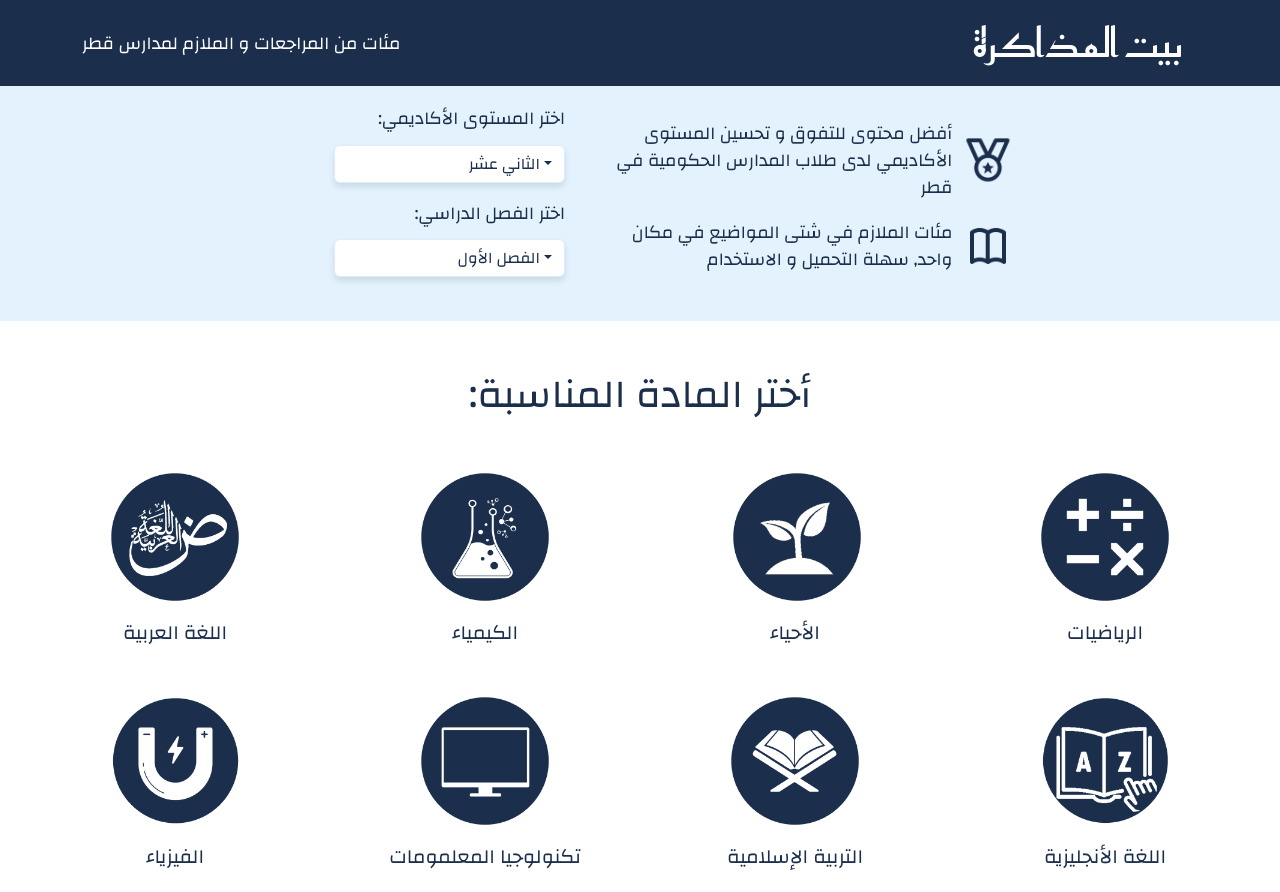
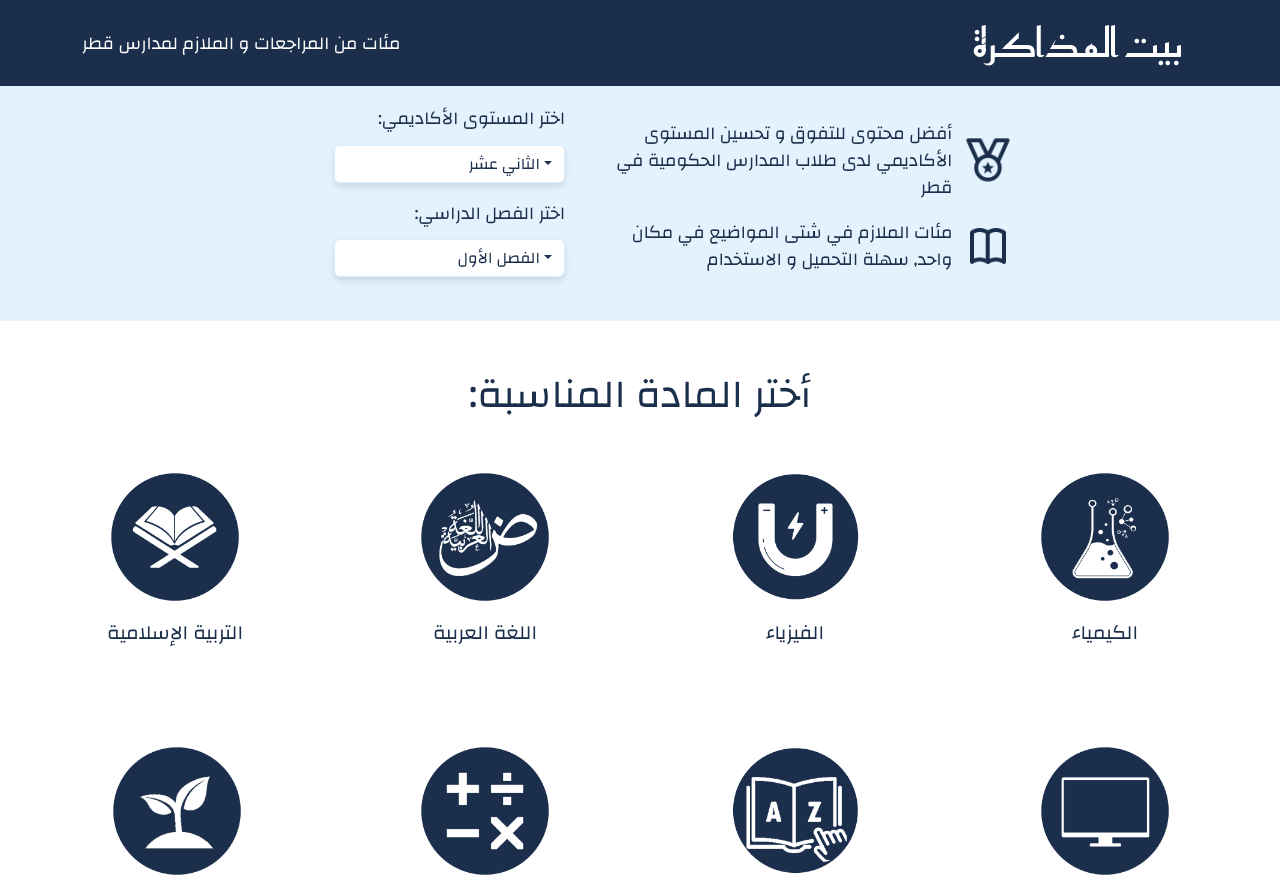
Before and after one commit to tem556/asila, a React (Vite) app: page / in a window 1280 px wide. Shown: the top 892 px of the page. Built offline with nearby package versions, Linux system fonts and the light colour scheme.

Commit message:
Update SubjectDeck to use map

```diff
--- a/src/components/SubjectDeck.jsx
+++ b/src/components/SubjectDeck.jsx
@@ -12,13 +12,23 @@ import PhysicsSymbol from '../assets/SubjectSymbols/PhysicsSymbol.png'
 import './SubjectDeck.css'
 
 function SubjectDeck() {
+    const subjects = Array.from({ length: 8}, (_, i) => i + 1);
+    const subjectTexts = {
+        1: 'التربية الإسلامية', 2: 'اللغة العربية', 3: 'الفيزياء', 4: 'الكيمياء',
+        5: 'الأحياء', 6: 'الرياضيات', 7: 'اللغة الأنجليزية', 8: 'تكنولوجيا المعلمومات'
+    }
+
+    const subjectImgs = {
+        1: ISSymbol, 2: ArabicImg, 3: PhysicsSymbol, 4: ChemistryImg,
+        5: BiologyImg, 6: MathImg, 7: EnglishSymbol, 8: ITSymbol
+    }
 
     const ImgButton = ({ src, text }) => {
         return (
             <Col xs={6}
-            sm={4}
-            md={3}
-            lg={3}>
+                sm={4}
+                md={3}
+                lg={3}>
                 <Button className="circular-button" as={Link} to="/subject">
                     <img src={src} alt="icon" className="button-icon" />
                 </Button>
@@ -27,26 +37,17 @@ function SubjectDeck() {
         )
     }
 
-    const ImgRow = ({ img1, img2, img3, img4, text1, text2, text3, text4 }) => (
-        <Row className="icon-row-pos d-flex flex-row justify-content-center">
-            <ImgButton src={img1} text={text1} />
-            <ImgButton src={img2} text={text2} />
-            <ImgButton src={img3} text={text3} />
-            <ImgButton src={img4} text={text4} />
-        </Row>
-    )
-
     return (
         <div className="deck-pos">
             <h1 className="heading-style">أختر المادة المناسبة:</h1>
-            <ImgRow
-                img1={ArabicImg} img2={ChemistryImg} img3={BiologyImg} img4={MathImg}
-                text1={'اللغة العربية'} text2={'الكيمياء'} text3={'الأحياء'} text4={'الرياضيات'}
-            />
-            <ImgRow
-                img1={PhysicsSymbol} img2={ITSymbol} img3={ISSymbol} img4={EnglishSymbol}
-                text1={'الفيزياء'} text2={'تكنولوجيا المعلمومات'} text3={'التربية الإسلامية'} text4={'اللغة الأنجليزية'}
-            />
+
+            <Row className="icon-row-pos d-flex flex-row justify-content-center">
+                {subjects.map((i) => (
+                    <ImgButton key={subjectTexts[i]} text={subjectTexts[i]}  src={subjectImgs[i]}  />
+                ))
+
+                }
+            </Row>
         </div>
     )
 }
```
